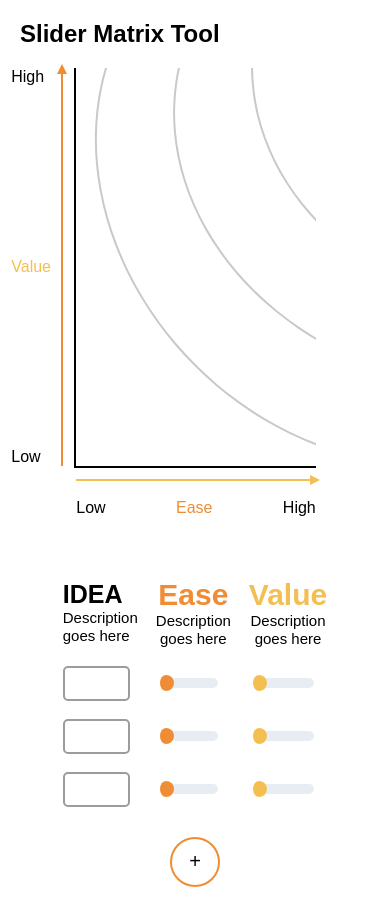
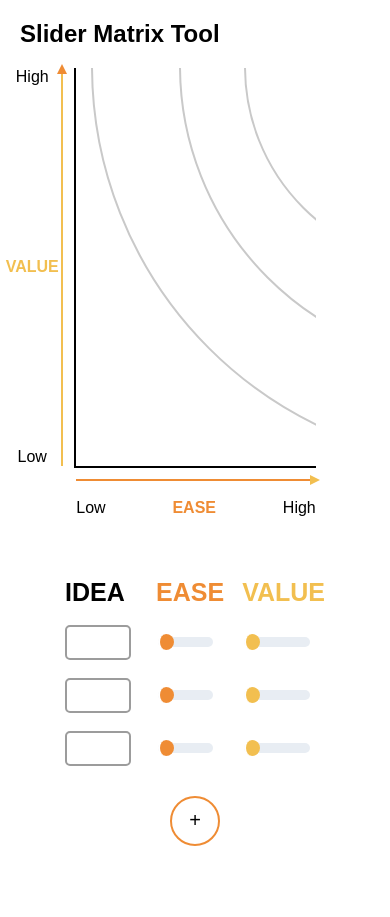
Before and after one commit to PankajjjGupta/Slider-Matrix, a plain HTML site: page index.html in a window 390 px wide. After the commit the page ends 876 px from the top, so only its background shows below. Drawn offline with Linux system fonts and the light colour scheme.

Commit message:
Update the priority styles

```diff
--- a/index.html
+++ b/index.html
@@ -16,12 +16,12 @@
     <div class="matrix-container" id="matrixContainer">
       <div class="x-axis">
         <div class="x-metadata">High</div>
-        <div class="x-metadata text-secondary x-legend-text legend-text">Value</div>
+        <div class="x-metadata text-secondary bold-div">VALUE</div>
         <div class="x-metadata">Low</div>
       </div>
       <div class="y-axis">
         <div class="y-metadata">Low</div>
-        <div class="y-metadata text-primary legend-text">Ease</div>
+        <div class="y-metadata text-primary legend-text y-ease-div bold-div">EASE</div>
         <div class="y-metadata">High</div>
       </div>
       <div class="priority-zone-container">
@@ -34,9 +34,9 @@
   <table id="dataTable">
     <thead>
       <tr>
-        <th><div class="idea-text-label">IDEA</div><span>Description goes here</span></th>
-        <th class="slider-inp-container"><div class="head-text text-primary">Ease</div> <span>Description <br> goes here</span></th>
-        <th class="slider-inp-container"><div class="head-text text-secondary">Value</div> <span>Description <br> goes here</span></th>
+        <th><div class="idea-text-label">IDEA</div></th>
+        <th class="slider-inp-container"><div class="head-text text-primary">EASE</div></th>
+        <th class="slider-inp-container"><div class="head-text text-secondary">VALUE</div></th>
       </tr>
     </thead>
     <tbody>
--- a/responsive.css
+++ b/responsive.css
@@ -11,6 +11,9 @@
         bottom: -15px;
     }
 
+    .matrix-container .x-axis .x-metadata {
+        margin-left: -60px;
+    }
 }
 
 
@@ -19,48 +22,15 @@
         width: 90%;
     }
 
-    .priority-zone {
-        left : 185px
-    }
-
-    .priority-zone-b {
-        left : 105px
-    }
-
-    .priority-zone-c {
-        left : 0px
-    }
-
     .matrix-container .x-axis .x-metadata {
         margin-left: -15px;
         rotate: -90deg;
     }
 }
 
-@media (max-width: 380px) {
-    .priority-zone {
-        left : 165px
-    }
 
-    .priority-zone-b {
-        left : 85px
-    }
-
+@media (max-width: 430px) {
     .priority-zone-c {
-        left : -13px
+        left: 6%;
     }
 }
-
-@media (max-width: 430px) {
-    .priority-zone {
-        left: 175px;
-    }
-
-    .priority-zone-b {
-        left: 94px;
-    }
-
-    .priority-zone-c {
-        left: -5px;
-    }
-}
--- a/style.css
+++ b/style.css
@@ -30,7 +30,7 @@ tr th:first-child{
 }
 
 .head-text {
-    font-size: 30px;
+    font-size: 25px;
     font-weight: 700;
 }
 
@@ -78,12 +78,17 @@ input[type="range"] {
     justify-content: space-between;
     height: 100%;
     width: 2px;
-    left: -25px;
-    background-color: var(--primary-color);
+    left: -20px;
+    background-color: var(--secondary-color);
 }
 
 .matrix-container .x-axis .x-metadata {
-    margin-left: -50px;
+    margin-left: -80px;
+    text-align: center;
+}
+
+.matrix-container .bold-div {
+    font-weight: bold;
 }
 
 .matrix-container .y-axis {
@@ -94,7 +99,7 @@ input[type="range"] {
     width: 100%;
     left: 0;
     bottom: -25px;
-    background-color: var(--secondary-color);
+    background-color: var(--primary-color);
 }
 
 .matrix-container .y-axis .y-metadata {
@@ -128,42 +133,46 @@ input[type="range"] {
     transform: translate(-40%, -40%);
 }
 
-
-
 x-legend-text {
     margin-left: -56px;
 }
 
-/* Priortity Zone Styles */
+/* Priority Styles */
+
 .priority-zone-container {
     position: relative;
     width: 100%;
     height: 100%;
     overflow: hidden;
 }
+
+
 .priority-zone {
     position: absolute;
-    height: 500px;
-    width: 600px;
+    height: 400px;
+    width: 400px;
     background-color: transparent;
     border: 2px solid rgb(201, 201, 201);
     border-radius: 50%;
     /* rotate: 17deg; */
-    bottom: 150px;
-    left: 280px;
+    bottom: 50%;
+    left: 70%;
 }
 
 .priority-zone-b {
-    left: 185px;
-    bottom: 80px;
-    rotate: 15deg;
+    width: 600px;
+    height: 600px;
+    left: 43%;
+    bottom: 25%;
 }
 
 .priority-zone-c {
-    bottom: 27px;
-    left: 70px;
-    rotate: 45deg;
+    width: 800px;
+    height: 800px;
+    left: 15%;
+    bottom: 0%;
 }
+
 
 .point-label {
     position: absolute;
@@ -266,6 +275,7 @@ input[type="range"] {
 }
 
 .add-btn-container #addRowBtn {
+    text-align: center;
     height: 50px;
     width: 50px;
     border-radius: 50%;
```
